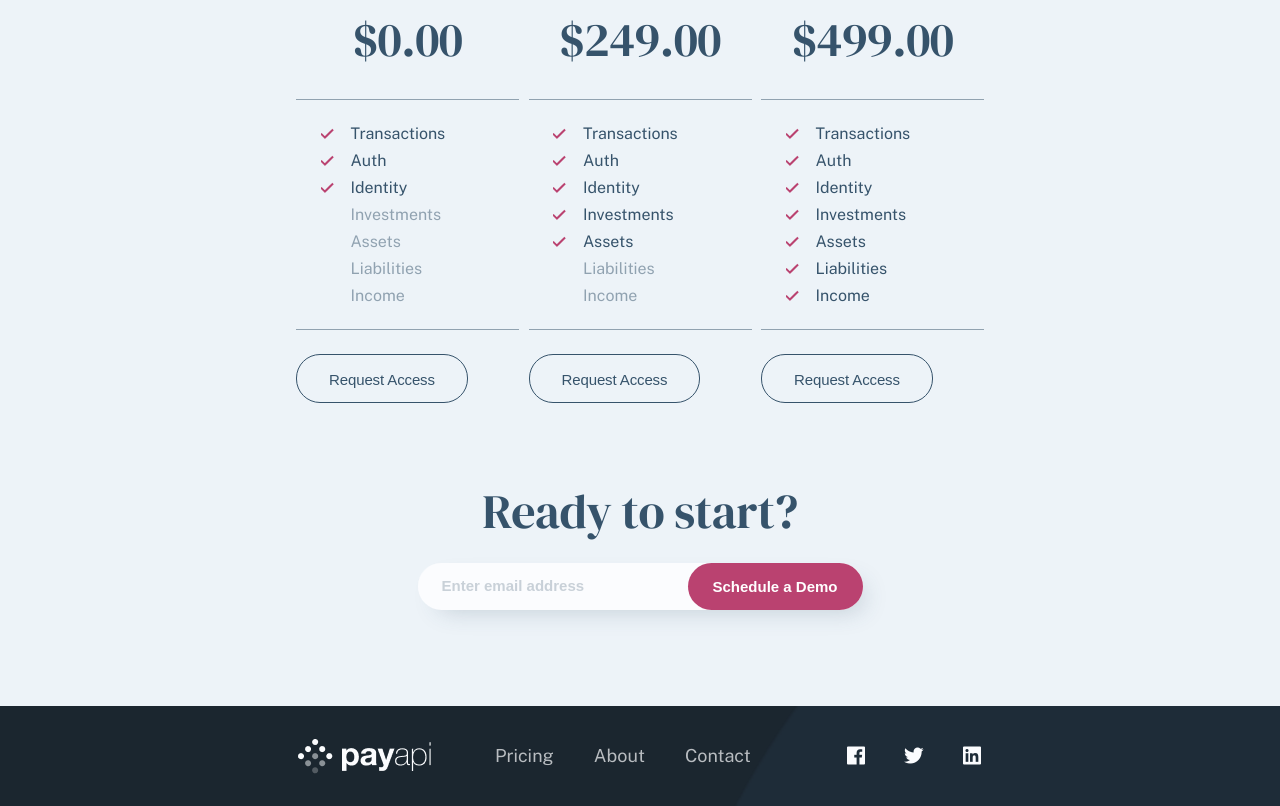
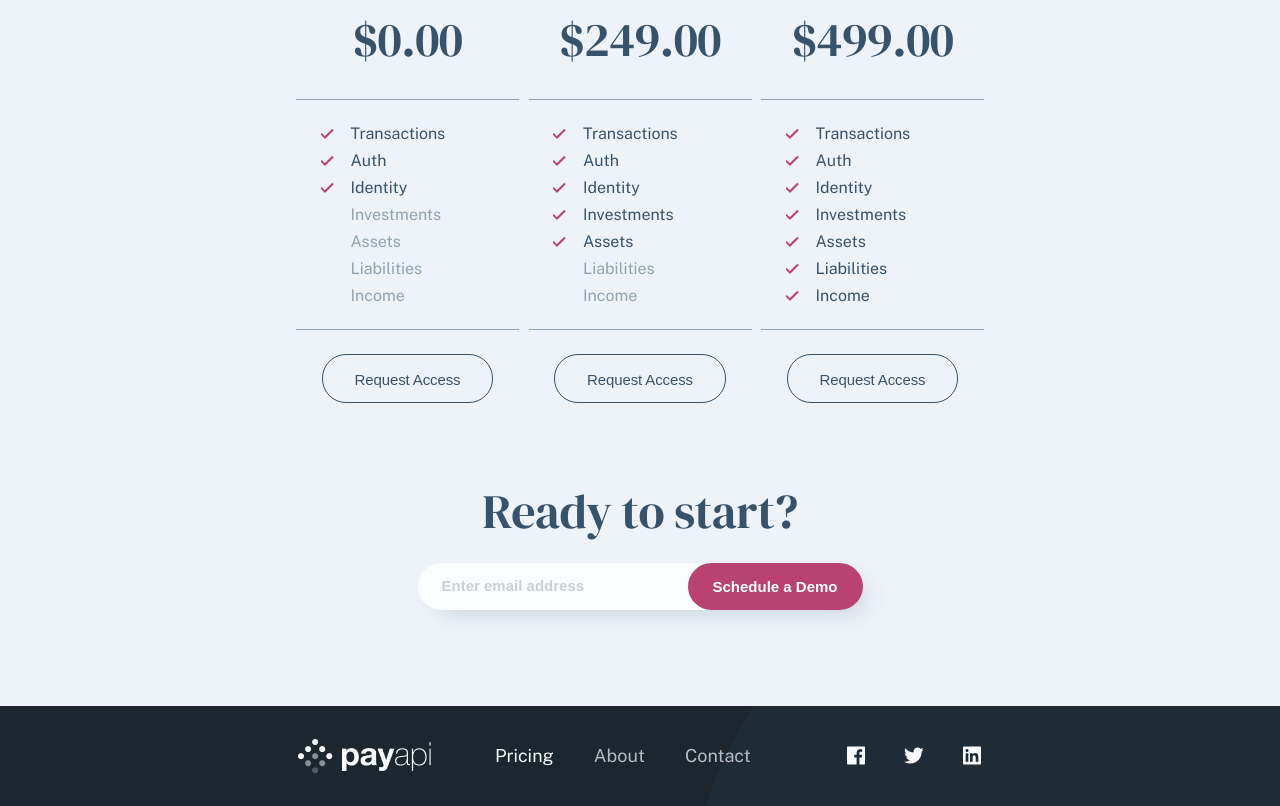
Before and after one commit to Amminn/payapi, a plain HTML site: page pricing.html in a window 1280 px wide. Shown: the part 424-1230 px from the top of the page. Drawn offline with nearby package versions, Linux system fonts and the light colour scheme.

Commit message:
finished background circles, add active and hover links

```diff
--- a/pricing.html
+++ b/pricing.html
@@ -27,7 +27,7 @@
             <i class="bx bx-x hidden" id="menu-close"></i>
             <div class="divider hidden"></div>
             <li class="nav--item">
-              <a href="./pricing.html" class="nav--link">Pricing</a>
+              <a href="./pricing.html" class="nav--link active">Pricing</a>
             </li>
             <li class="nav--item">
               <a href="about.html" class="nav--link">About</a>
@@ -130,7 +130,7 @@
 <footer class="footer section">
   <div class="container">
       <nav class="nav">
-          <a href="#home">
+          <a href="./index.html">
             <img
               src="./images/Logo/darkLogo.png"
               alt="PayApi Logo"
@@ -139,13 +139,13 @@
           </a>
           <ul class="menu">
             <li class="nav--item">
-              <a href="#pricing" class="nav--link">Pricing</a>
+              <a href="./pricing.html" class="nav--link active">Pricing</a>
             </li>
             <li class="nav--item">
-              <a href="#about" class="nav--link">About</a>
+              <a href="./about.html" class="nav--link">About</a>
             </li>
             <li class="nav--item">
-              <a href="#contact" class="nav--link">Contact</a>
+              <a href="./contact.html" class="nav--link">Contact</a>
             </li>
           </ul>
         </nav>
--- a/style/design-system.scss
+++ b/style/design-system.scss
@@ -16,8 +16,8 @@ body {
     width: 100%;
     max-width: 100%;
     min-height: 100vh;
-    overflow-y: hidden;
-    // if i give fixed width the the body the circel won't keep moving around so the point is to fix the width and not let it free
+    overflow-x: hidden;
+    // if i give fixed width the body the circel won't keep moving around so the point is to fix the width and not let it free
 }
 
 a {
@@ -69,7 +69,7 @@ code {
 
 .dark-button-style {
     /* changed because edge kept taking the whole space */
-    display: inline-block;
+    display: block;
     width: fit-content;
     font-size: 1.5rem;
     color: $primary-Water-White;
--- a/style/style.scss
+++ b/style/style.scss
@@ -139,6 +139,10 @@
                 transition: 0.3s;
 
                 &:hover {
+                    opacity: 1;
+                }
+
+                &.active {
                     opacity: 1;
                 }
             }
@@ -671,7 +675,7 @@ header .phone-image {
                 height: 149%;
                 width: 33%;
                 top: -112px;
-                left: 74%;
+                left: 80%;
                 background: url(../images/background-elements/Bitmap-right.png) no-repeat center/cover;
                 background-size: 368px;
                 z-index: -1;
@@ -807,7 +811,16 @@ header .phone-image {
             font-size: 1.8rem;
             line-height: 18px;
             padding: 2rem 0;
+
+            &:hover {
+                opacity: 1;
+            }
+
+            &.active {
+                opacity: 1;
+            }
         }
+
     }
 
     .social-icons {
@@ -819,6 +832,11 @@ header .phone-image {
         i {
             font-size: 2.4rem;
             color: $primary-Water-White;
+            transition: 0.3s ease;
+
+            &:hover {
+                color: $primary-Dark-Pink;
+            }
         }
     }
 
@@ -841,10 +859,10 @@ header .phone-image {
                     height: 100%;
                     width: 100%;
                     top: 0%;
-                    right: -52%;
-                    background: url('../images/background-elements/Bitmap-bottom.png') no-repeat center/cover;
-                    // background-position: 50% 185px;
-                    background-size: 780px; /* giving fixed size to the circel keep it on its position perfectly important also when you position it don't give is percentage value you have to give it fixed value like 700px*/
+                    right: -57%;
+                    background: url(../images/background-elements/full.png) no-repeat center/cover;
+                    background-position-y: -173px;
+                    background-size: 780px;
                     z-index: -1;
                 }
             }
@@ -1187,10 +1205,36 @@ header .phone-image {
     }
 
     @include breakpoint(laptop) {
-        .full-image img {
-            min-height: 500px;
-            margin-right: auto;
-            margin-left: auto;
+
+        .full-image {
+
+            .img {
+                // opacity: 0.2;
+                width: 100%;
+                min-height: 500px;
+                max-height: 500px;
+                position: relative;
+            }
+
+            .img::after {
+                content: "";
+                position: absolute;
+                background: url(../images/background-elements/full.png) no-repeat;
+                background-size: 655px;
+                height: 130%;
+                width: 100%;
+                top: -14%;
+                left: -405px;
+                z-index: -1;
+            }
+
+            img {
+                width: 100%;
+                min-height: 500px;
+                max-height: 500px;
+                margin-right: auto;
+                margin-left: auto;
+            }
         }
 
         .main-title-about {
```
Also changed, not shown: about.html (+6 -5 lines), contact.html (+5 -5 lines), index.html (+2 -2 lines), style/dist/style.css, style/style.css, 1 other file.
